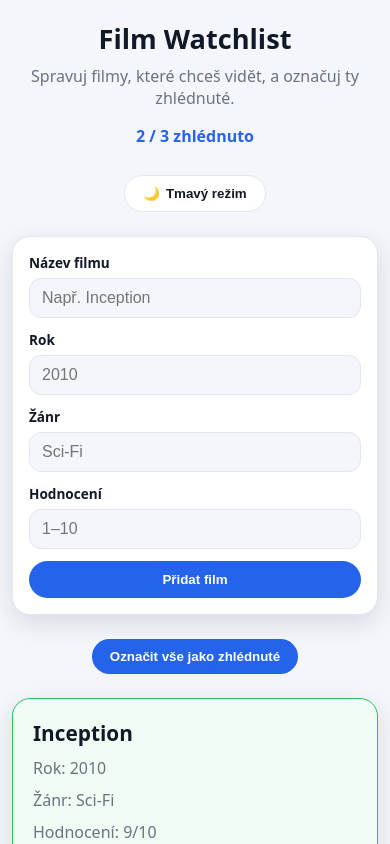
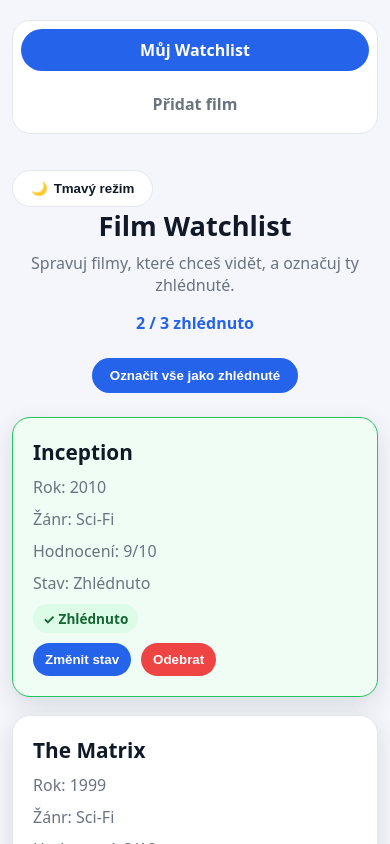
Before and after one commit to seyvv/4IT427_seyv00, a React (Vite) app: page / in a window 390 px wide. Shown: the top 844 px of the page. Built offline with nearby package versions, Linux system fonts and the light colour scheme.

Commit message:
feat: Úkol - added pages and routing

```diff
--- a/src/App.module.css
+++ b/src/App.module.css
@@ -84,6 +84,51 @@
     margin-right: 6px;
 }
 
+.nav {
+    display: flex;
+    justify-content: center;
+    gap: 12px;
+    margin-bottom: 24px;
+    padding: 8px;
+    border: 1px solid var(--color-border);
+    border-radius: 999px;
+    background: var(--color-surface);
+}
+
+.navLink {
+    border-radius: 999px;
+    padding: 10px 16px;
+    color: var(--color-text-muted);
+    font-weight: 700;
+    text-decoration: none;
+}
+
+.navLink:hover {
+    color: var(--color-text);
+}
+
+.active {
+    background: var(--color-primary);
+    color: white;
+}
+
+.themeActions {
+    display: flex;
+    justify-content: center;
+    margin-bottom: 24px;
+}
+
+@media (max-width: 600px) {
+    .nav {
+        flex-direction: column;
+        border-radius: 18px;
+    }
+
+    .navLink {
+        text-align: center;
+    }
+}
+
 @media (max-width: 600px) {
     .app {
         padding: 20px 12px;
--- a/src/App.tsx
+++ b/src/App.tsx
@@ -1,39 +1,40 @@
 /* Stylingová metoda: CSS Modules */
 import styles from "./App.module.css";
 
-import FilmCard from "./components/FilmCard";
-import { useWatchlist } from "./context/WatchlistContext";
-import { AddFilmForm } from "./components/AddFilmForm";
-import { useEffect, useState } from "react";
+/* Stránky */
+import { WatchlistPage } from "./pages/WatchlistPage";
+import { AddFilmPage } from "./pages/AddFilmPage";
+import { Routes, Route, NavLink, Navigate } from 'react-router-dom';
+import { useState } from "react";
 
-function App() {
-  const { films, handleToggleWatched, removeFilm, markAllAsWatched } = useWatchlist();
-
-  const [isDarkMode, setIsDarkMode] = useState(false);
-
-  const watchedCount = films.filter((film) => film.watched).length;
-  const totalCount = films.length;
-
-  useEffect(() => {
-    document.title = `Watchlist ${watchedCount} / ${totalCount} zhlédnuto`;
-  }, [films]);
+export default function App() {
 
   const toggleDarkMode = () => {
     document.documentElement.classList.toggle("dark");
     setIsDarkMode((prev) => !prev);
   };
 
+  const [isDarkMode, setIsDarkMode] = useState(false);
+
   return (
     <main className={styles.app}>
       <div className={styles.container}>
-        <header className={styles.header}>
-          <h1 className={styles.title}>Film Watchlist</h1>
-          <p className={styles.subtitle}>
-            Spravuj filmy, které chceš vidět, a označuj ty zhlédnuté.
-          </p>
-          <p className={styles.stats}>
-            {watchedCount} / {totalCount} zhlédnuto
-          </p>
+        <nav className={styles.nav}>
+          <NavLink to="/" className={({ isActive }) =>
+            isActive ? `${styles.navLink} ${styles.active}` : styles.navLink
+          }>
+            Můj Watchlist
+          </NavLink>
+
+          <NavLink
+            to="/form"
+            className={({ isActive }) =>
+              isActive ? `${styles.navLink} ${styles.active}` : styles.navLink
+            }
+          >
+            Přidat film
+          </NavLink>
+        </nav>
 
         <button
           className={styles.secondaryButton}
@@ -45,39 +46,13 @@ function App() {
 
           {isDarkMode ? "Světlý režim" : "Tmavý režim"}
         </button>
-
-
-        </header>
-
-        <AddFilmForm />
-
-        <div className={styles.actions}>
-          <button
-            className={styles.primaryButton}
-            onClick={markAllAsWatched}
-          >
-            Označit vše jako zhlédnuté
-          </button>
       </div>
 
-        <div className={styles.grid}>
-          {films.map((film) => (
-            <FilmCard
-              key={film.id}
-              id={film.id}
-              title={film.title}
-              year={film.year}
-              genre={film.genre}
-              rating={film.rating}
-              watched={film.watched}
-              onToggleWatched={handleToggleWatched}
-              onRemove={removeFilm}
-            />
-          ))}
-        </div>
-      </div>
-    </main>
+      <Routes>
+        <Route path="/" element={<WatchlistPage />} />
+        <Route path="/form" element={<AddFilmPage />} />
+        <Route path="*" element={<Navigate to="/" replace />} />
+      </Routes>
+    </main >
   );
 }
-
-export default App
--- a/src/components/AddFilmForm.tsx
+++ b/src/components/AddFilmForm.tsx
@@ -1,6 +1,7 @@
 import { useWatchlist } from "../context/WatchlistContext";
 import { useState } from "react";
 import styles from "./AddFilmForm.module.css";
+import { useNavigate } from "react-router-dom";
 
 export function AddFilmForm() {
     const { addFilm } = useWatchlist();
@@ -10,6 +11,8 @@ export function AddFilmForm() {
     const [genre, setGenre] = useState("");
     const [rating, setRating] = useState("");
 
+    const navigate = useNavigate();
+
     const handleSubmit = (e: React.FormEvent<HTMLFormElement>) => {
         e.preventDefault();
 
@@ -18,6 +21,8 @@ export function AddFilmForm() {
         setYear("");
         setGenre("");
         setRating("");
+
+        navigate("/");
     };
 
     return (
--- a/src/main.tsx
+++ b/src/main.tsx
@@ -3,11 +3,14 @@ import { createRoot } from 'react-dom/client'
 import App from './App.tsx'
 import { WatchlistProvider } from './context/WatchlistContext.tsx'
 import "./index.css";
+import { BrowserRouter } from 'react-router-dom';
 
 createRoot(document.getElementById('root')!).render(
   <StrictMode>
-    <WatchlistProvider>
-      <App />
-    </WatchlistProvider>
+    <BrowserRouter>
+      <WatchlistProvider>
+        <App />
+      </WatchlistProvider>
+    </BrowserRouter>
   </StrictMode>,
 )
--- /dev/null
+++ b/src/pages/AddFilmPage.tsx
@@ -0,0 +1,11 @@
+import { AddFilmForm } from "../components/AddFilmForm";
+import styles from "../App.module.css";
+
+export function AddFilmPage() {
+    return (
+        <main>
+            <h1>Přidat film</h1>
+            <AddFilmForm />
+        </main>
+    );
+}
--- /dev/null
+++ b/src/pages/WatchlistPage.tsx
@@ -0,0 +1,58 @@
+import styles from "../App.module.css";
+import FilmCard from "../components/FilmCard";
+import { useWatchlist } from "../context/WatchlistContext";
+import { useEffect } from "react";
+
+export function WatchlistPage() {
+
+    const { films, handleToggleWatched, removeFilm, markAllAsWatched } = useWatchlist();
+
+    const watchedCount = films.filter((film) => film.watched).length;
+    const totalCount = films.length;
+
+    useEffect(() => {
+        document.title = `Watchlist ${watchedCount} / ${totalCount} zhlédnuto`;
+    }, [films]);
+
+    return (
+        <main>
+            <div className={styles.container}>
+                <header className={styles.header}>
+                    <h1 className={styles.title}>Film Watchlist</h1>
+                    <p className={styles.subtitle}>
+                        Spravuj filmy, které chceš vidět, a označuj ty zhlédnuté.
+                    </p>
+                    <p className={styles.stats}>
+                        {watchedCount} / {totalCount} zhlédnuto
+                    </p>
+
+                </header>
+
+                <div className={styles.actions}>
+                    <button
+                        className={styles.primaryButton}
+                        onClick={markAllAsWatched}
+                    >
+                        Označit vše jako zhlédnuté
+                    </button>
+                </div>
+
+                <div className={styles.grid}>
+                    {films.map((film) => (
+                        <FilmCard
+                            key={film.id}
+                            id={film.id}
+                            title={film.title}
+                            year={film.year}
+                            genre={film.genre}
+                            rating={film.rating}
+                            watched={film.watched}
+                            onToggleWatched={handleToggleWatched}
+                            onRemove={removeFilm}
+                        />
+                    ))}
+                </div>
+            </div>
+        </main>
+    );
+}
```
Also changed, not shown: src/context/WatchlistContext.tsx (+1 -6 lines). Lines whose indentation alone changed are shown as unchanged.
